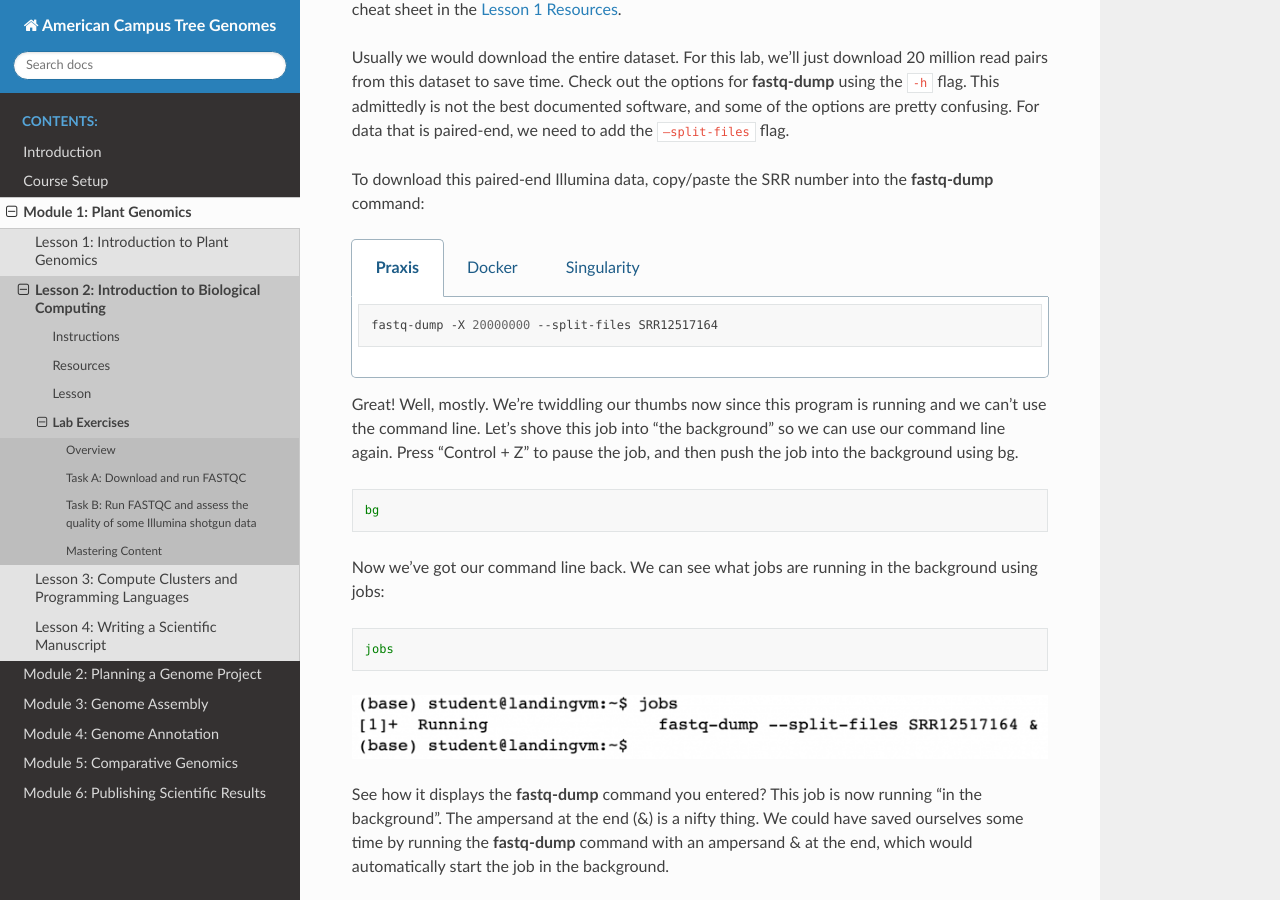
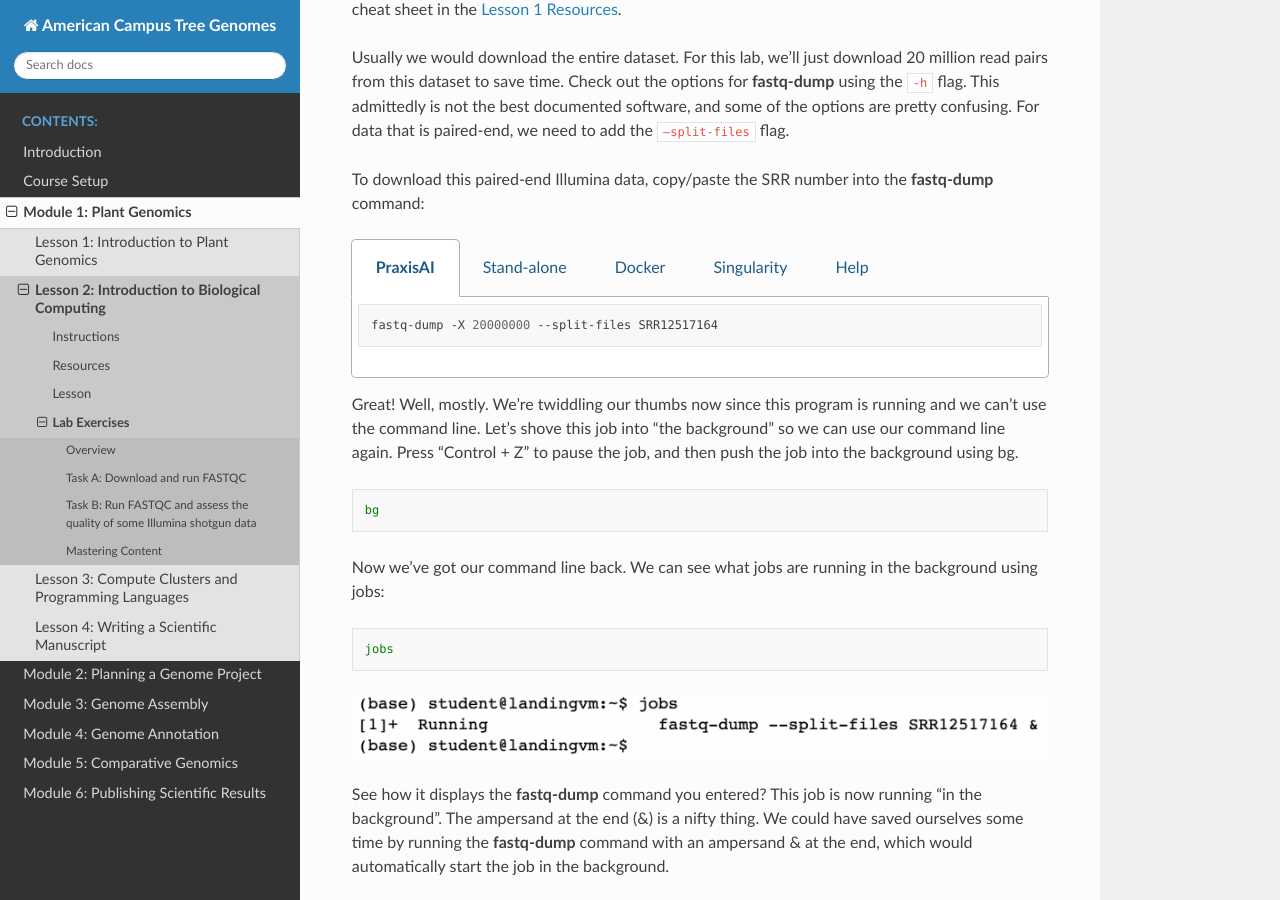
Before and after one commit to actg-course/wgaa-docs, a Sphinx documentation site: the page built from docs/Module_01/Lesson_02/lab.rst, in a window 1280 px wide and 900 px high, scrolled down 4165 px. Built offline with Sphinx 7.4.7 and the Read the Docs theme 2.0.0, drawn with Linux system fonts in a browser that asks for light colours; part of the change alters nothing that is shown.

```diff
--- a/docs/Module_01/Lesson_02/lab.rst
+++ b/docs/Module_01/Lesson_02/lab.rst
@@ -129,7 +129,11 @@ command:
 
 .. tabs::
 
-    .. code-tab:: bash Praxis
+    .. code-tab:: bash PraxisAI
+
+        fastq-dump -X 20000000 --split-files SRR12517164
+
+    .. code-tab:: bash Stand-alone
 
         fastq-dump -X 20000000 --split-files SRR12517164
 
@@ -142,6 +146,14 @@ command:
 
         singularity exec -B ${PWD} docker://actg-course/wgaa:0.1 \
           fastq-dump -X 20000000 --split-files SRR12517164
+
+    .. tab:: Help
+
+        Here you find, on several different tabs, the command-line instruction
+        to execute this step of the lab on your computational infrastructure.
+        Depending on how this course has been setup the instruction will vary.
+        Please see the :doc:`../../Introduction/computation` page for information.
+        If you are unsure which instruction to use contact your instructor.
 
 Great! Well, mostly. We’re twiddling our thumbs now since this program is running and we
 can’t use the command line. Let’s shove this job into “the background” so we can use our
```
